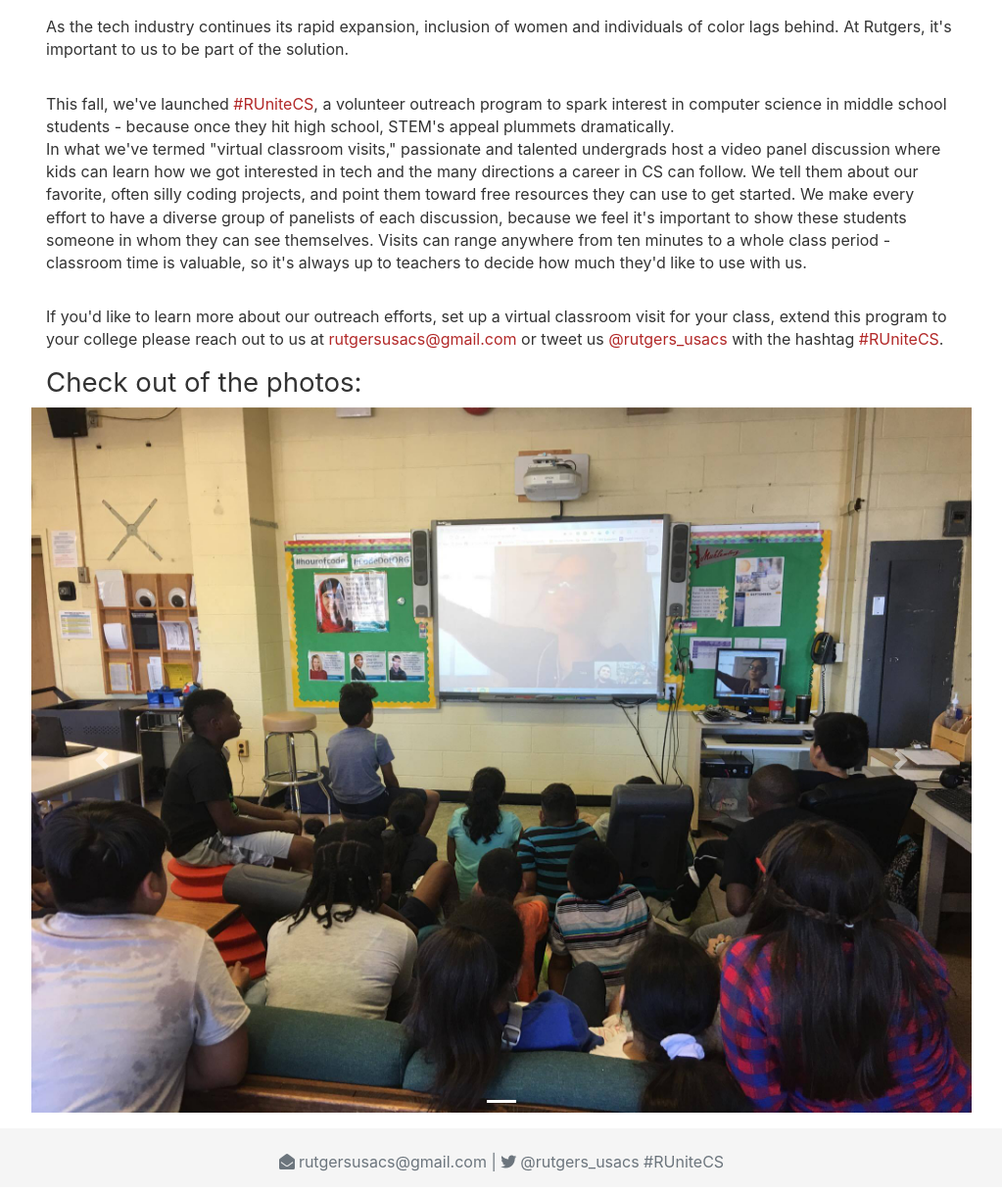
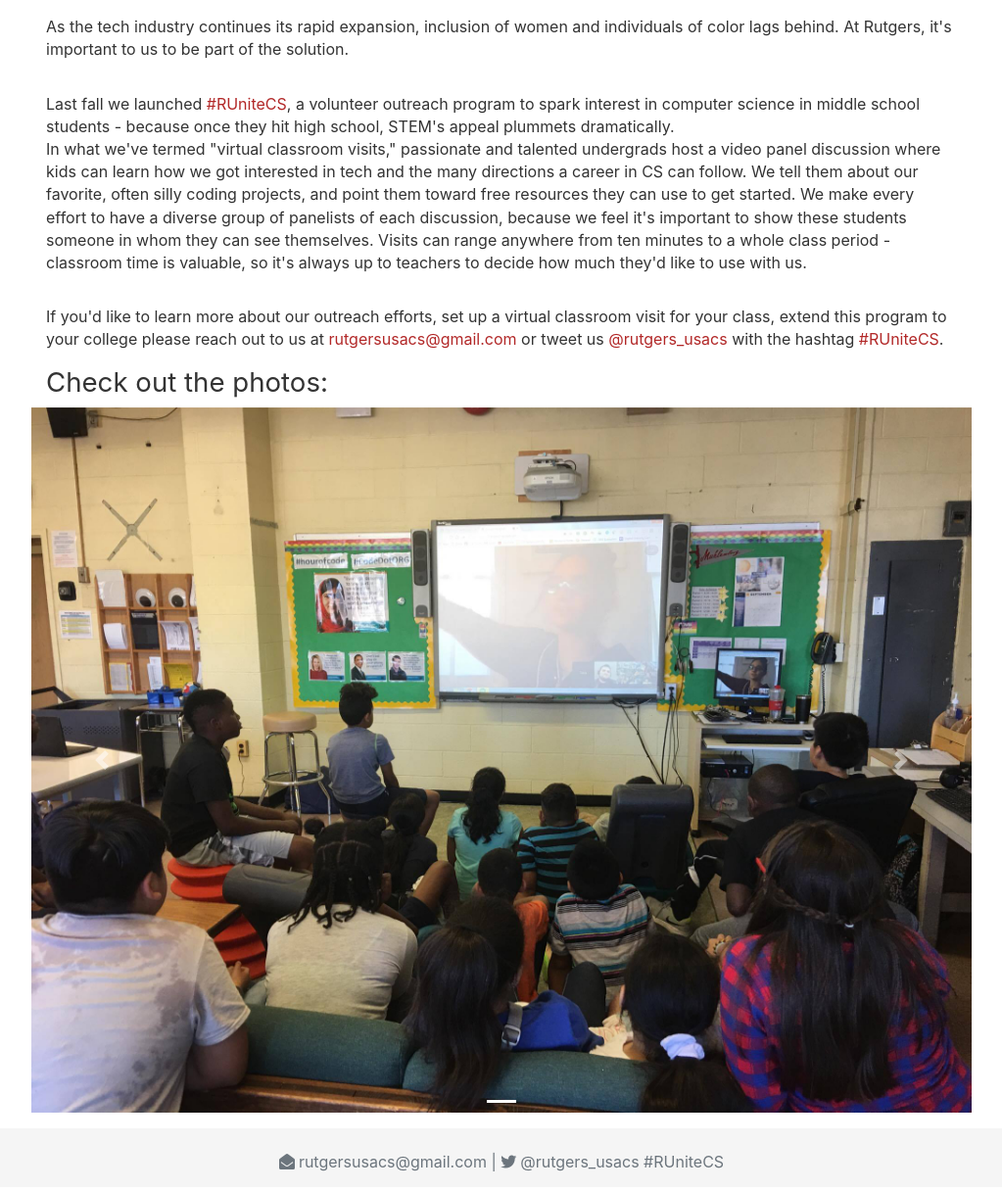
Before and after one commit to agoodkind/RUniteCS, a Jekyll site: the page built from index.html, in a window 1280 px wide. Shown: the part 619-1835 px from the top of the page at 98% size, without its empty margins (128-1151 px from the left). Built offline with Jekyll 4.4.1, drawn with Linux system fonts in a browser that asks for light colours; nearby versions of some CDN libraries; the list of posts is cut into pages by our own code.

Commit message:
updated grammar

```diff
--- a/index.html
+++ b/index.html
@@ -15,7 +15,7 @@ layout: default
     it's important to us to be part of the solution.
   </p>
   <p class="mt-3 has-links">
-    This fall, we've launched <a class="inline-link" href="https://twitter.com/intent/tweet?text=@rutgers_usacs%20This%20is%20why%20we%20want%20a%20virtual%20classroom%20visit%20at%20our%20school!&hashtags=RUniteCS">#RUniteCS</a>,
+    Last fall we launched <a class="inline-link" href="https://twitter.com/intent/tweet?text=@rutgers_usacs%20This%20is%20why%20we%20want%20a%20virtual%20classroom%20visit%20at%20our%20school!&hashtags=RUniteCS">#RUniteCS</a>,
     a volunteer outreach program to spark interest in computer science in middle school
     students - because once they hit high school, STEM's appeal plummets dramatically.
     <br />In what we've termed "virtual classroom
@@ -41,7 +41,7 @@ layout: default
     <a class="inline-link" href="https://twitter.com/intent/tweet?text=@rutgers_usacs%20This%20is%20why%20we%20want%20a%20virtual%20classroom%20visit%20at%20our%20school!&hashtags=RUniteCS">#RUniteCS</a>.
   </p>
 
-  <h2>Check out of the photos:</h2>
+  <h2>Check out the photos:</h2>
   <div id="carousel" class="carousel slide row" data-ride="carousel" data-interval="5000">
     <!-- Indicators -->
     {% assign photo_files = site.static_files | where: "photo", true %}
```
